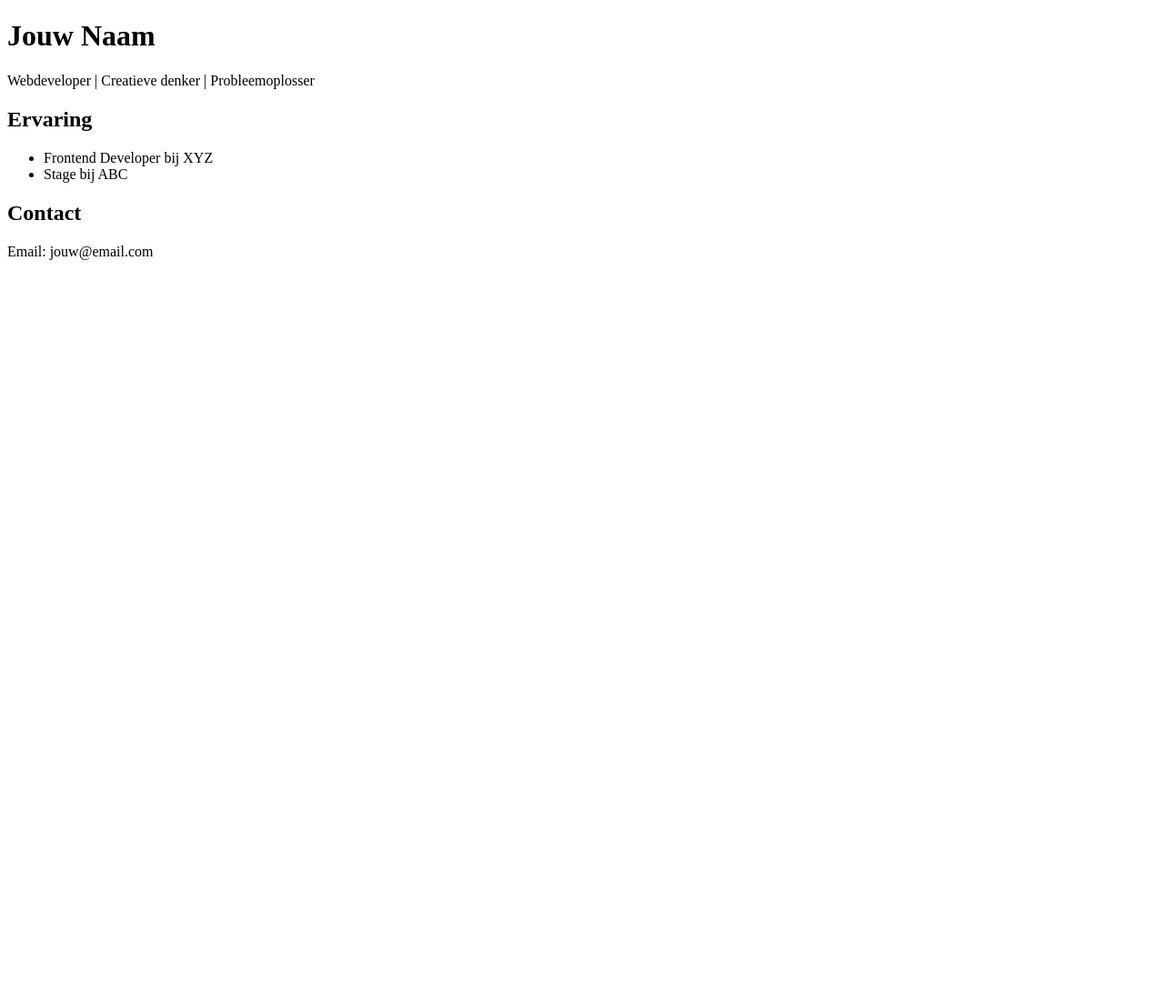
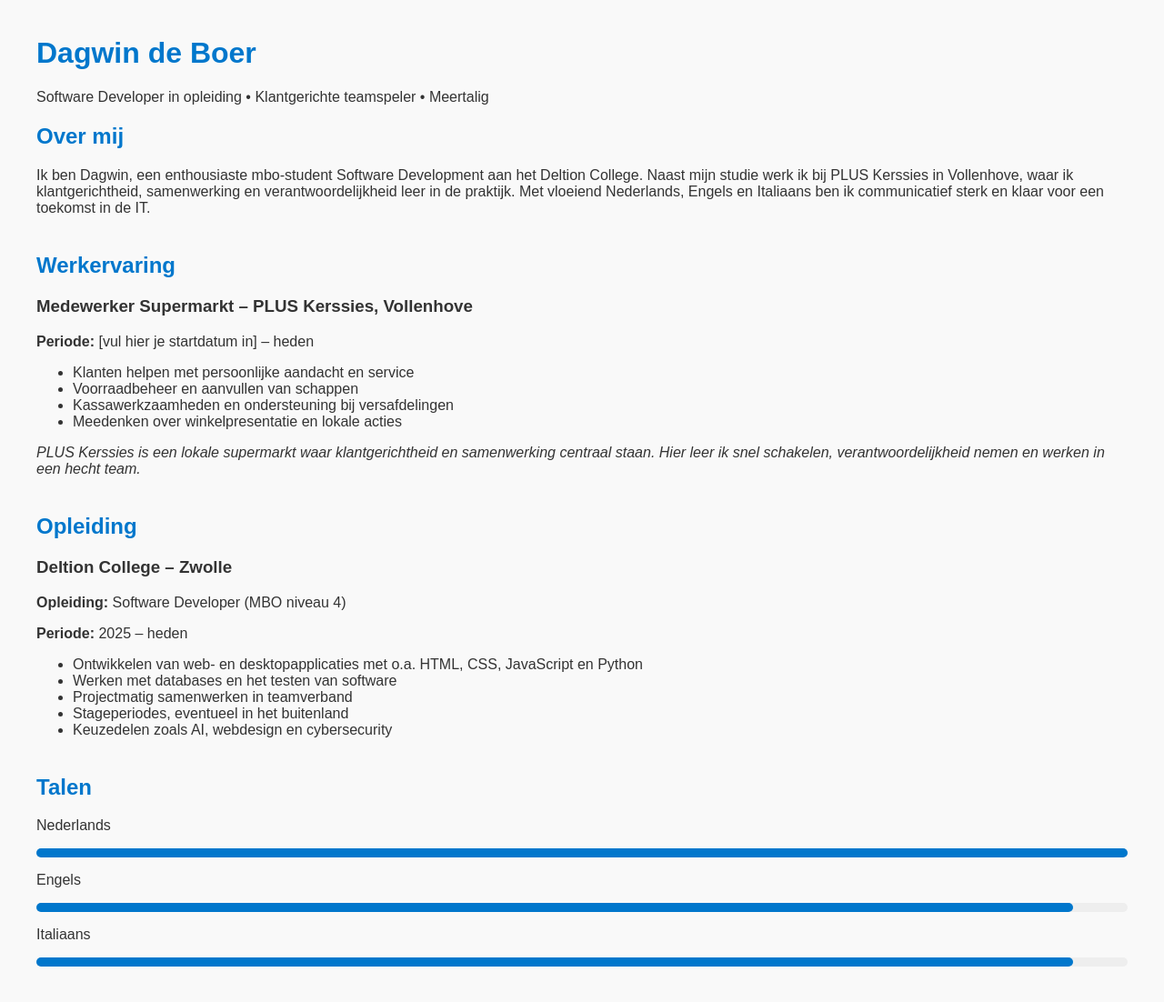
Before and after one commit to iosonobossof2022-netizen/cv, a plain HTML site: page index.html in a window 1280 px wide. Shown: the whole page at 91% size. Before the commit the page ends 800 px from the top, so only its background shows below. Drawn offline with Linux system fonts and the light colour scheme.

Commit message:
Update index.html

```diff
--- a/index.html
+++ b/index.html
@@ -2,18 +2,96 @@
 <html lang="nl">
 <head>
   <meta charset="UTF-8">
-  <title>dagwin de boer - CV</title>
-  <link rel="stylesheet" href="style.css">
+  <meta name="viewport" content="width=device-width, initial-scale=1.0">
+  <title>Dagwin de Boer – CV</title>
+  <style>
+    body {
+      font-family: Arial, sans-serif;
+      margin: 40px;
+      background-color: #f9f9f9;
+      color: #333;
+    }
+    h1, h2 {
+      color: #0077cc;
+    }
+    section {
+      margin-bottom: 40px;
+    }
+    .bar {
+      background-color: #eee;
+      border-radius: 5px;
+      height: 10px;
+      width: 100%;
+      margin-bottom: 10px;
+    }
+    .fill {
+      background-color: #0077cc;
+      height: 100%;
+      border-radius: 5px;
+    }
+    .language {
+      margin-bottom: 15px;
+    }
+  </style>
 </head>
 <body>
-  <h1>Jouw Naam</h1>
-  <p>Webdeveloper | Creatieve denker | Probleemoplosser</p>
-  <h2>Ervaring</h2>
-  <ul>
-    <li>Frontend Developer bij XYZ</li>
-    <li>Stage bij ABC</li>
-  </ul>
-  <h2>Contact</h2>
-  <p>Email: jouw@email.com</p>
+
+  <header>
+    <h1>Dagwin de Boer</h1>
+    <p>Software Developer in opleiding • Klantgerichte teamspeler • Meertalig</p>
+  </header>
+
+  <section id="over-mij">
+    <h2>Over mij</h2>
+    <p>Ik ben Dagwin, een enthousiaste mbo-student Software Development aan het Deltion College. Naast mijn studie werk ik bij PLUS Kerssies in Vollenhove, waar ik klantgerichtheid, samenwerking en verantwoordelijkheid leer in de praktijk. Met vloeiend Nederlands, Engels en Italiaans ben ik communicatief sterk en klaar voor een toekomst in de IT.</p>
+  </section>
+
+  <section id="ervaring">
+    <h2>Werkervaring</h2>
+    <div class="job">
+      <h3>Medewerker Supermarkt – PLUS Kerssies, Vollenhove</h3>
+      <p><strong>Periode:</strong> [vul hier je startdatum in] – heden</p>
+      <ul>
+        <li>Klanten helpen met persoonlijke aandacht en service</li>
+        <li>Voorraadbeheer en aanvullen van schappen</li>
+        <li>Kassawerkzaamheden en ondersteuning bij versafdelingen</li>
+        <li>Meedenken over winkelpresentatie en lokale acties</li>
+      </ul>
+      <p><em>PLUS Kerssies is een lokale supermarkt waar klantgerichtheid en samenwerking centraal staan. Hier leer ik snel schakelen, verantwoordelijkheid nemen en werken in een hecht team.</em></p>
+    </div>
+  </section>
+
+  <section id="opleiding">
+    <h2>Opleiding</h2>
+    <div class="education">
+      <h3>Deltion College – Zwolle</h3>
+      <p><strong>Opleiding:</strong> Software Developer (MBO niveau 4)</p>
+      <p><strong>Periode:</strong> 2025 – heden</p>
+      <ul>
+        <li>Ontwikkelen van web- en desktopapplicaties met o.a. HTML, CSS, JavaScript en Python</li>
+        <li>Werken met databases en het testen van software</li>
+        <li>Projectmatig samenwerken in teamverband</li>
+        <li>Stageperiodes, eventueel in het buitenland</li>
+        <li>Keuzedelen zoals AI, webdesign en cybersecurity</li>
+      </ul>
+    </div>
+  </section>
+
+  <section id="talen">
+    <h2>Talen</h2>
+    <div class="language">
+      <p>Nederlands</p>
+      <div class="bar"><div class="fill" style="width: 100%;"></div></div>
+    </div>
+    <div class="language">
+      <p>Engels</p>
+      <div class="bar"><div class="fill" style="width: 95%;"></div></div>
+    </div>
+    <div class="language">
+      <p>Italiaans</p>
+      <div class="bar"><div class="fill" style="width: 95%;"></div></div>
+    </div>
+  </section>
+
 </body>
 </html>
```
